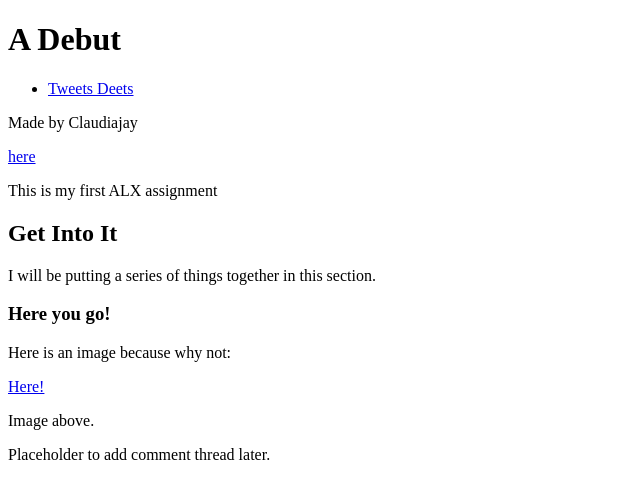
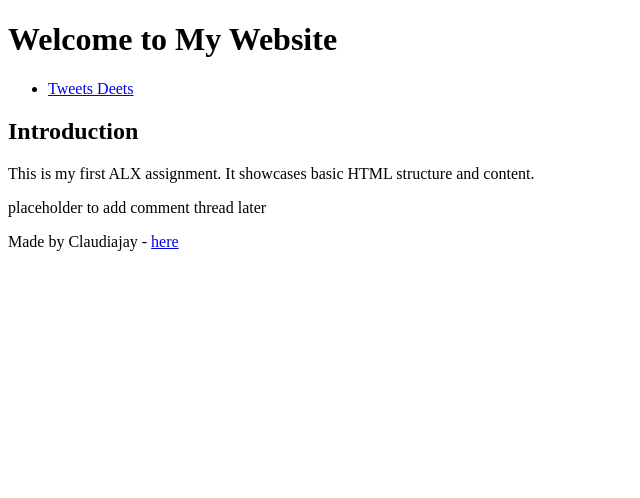
Before and after one commit to claudiajay/My_First_Portfolio, a plain HTML site: page html_basic/index.html in a window 1280 px wide. Shown: the whole page, without its empty margins (0-640 px from the left). Drawn offline with Linux system fonts and the light colour scheme.

Commit message:
final changes

```diff
--- a/html_basic/index.html
+++ b/html_basic/index.html
@@ -3,44 +3,34 @@
 <head>
   <meta charset="utf-8" />
   <meta name="viewport" content="width=device-width, initial-scale=1.0" />
-  <title>Basic Website</title>
+  <title>Index Page</title>
 </head>
 <body>
 
   <header>
-    <h1>A Debut</h1>
+    <h1>Welcome to My Website</h1>
     <ul>
       <li><a href="/html_basic/tweets.html">Tweets Deets</a></li>
     </ul>
   </header>
 
-  <footer>
-    <p>Made by Claudiajay</p>
-    <a href="https://images.app.goo.gl/jsvAAiPWKxVMgLsk7" target="_blank">here</a>
-  </footer>
-
 
   <main>
 
     <article>
-      <p>This is my first ALX assignment</p>
-
-      <h2>Get Into It</h2>
-      <p>I will be putting a series of things together in this section.</p>
-
-      <h3>Here you go!</h3>
-      <p>Here is an image because why not:</p>
-      <a href="https://i.ibb.co/gTDZZT8/ALX-Logo-07.png" target="_blank">Here!</a>
-      <p>Image above.</p>
+      <h2>Introduction</h2>
+      <p>This is my first ALX assignment. It showcases basic HTML structure and content.</p>
     </article>
 
 
     <aside>
-      <p>Placeholder to add comment thread later.</p>
+      <p>placeholder to add comment thread later</p>
     </aside>
   </main>
 
 
-
+  <footer>
+    <p>Made by Claudiajay - <a href="https://images.app.goo.gl/jsvAAiPWKxVMgLsk7" target="_blank">here</a></p>
+  </footer>
 </body>
 </html>
```
Also changed, not shown: html_basic/tweets.html (+4 -6 lines).
